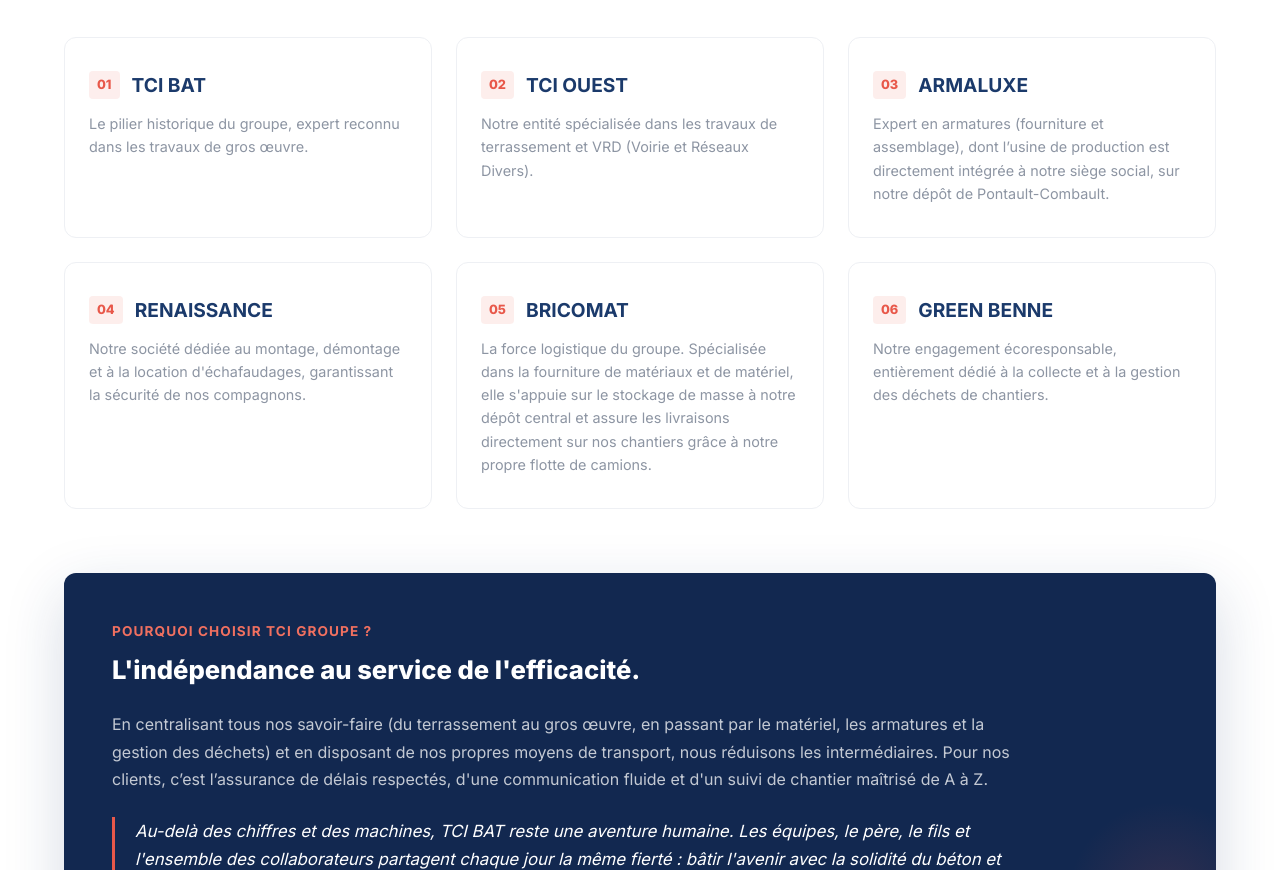
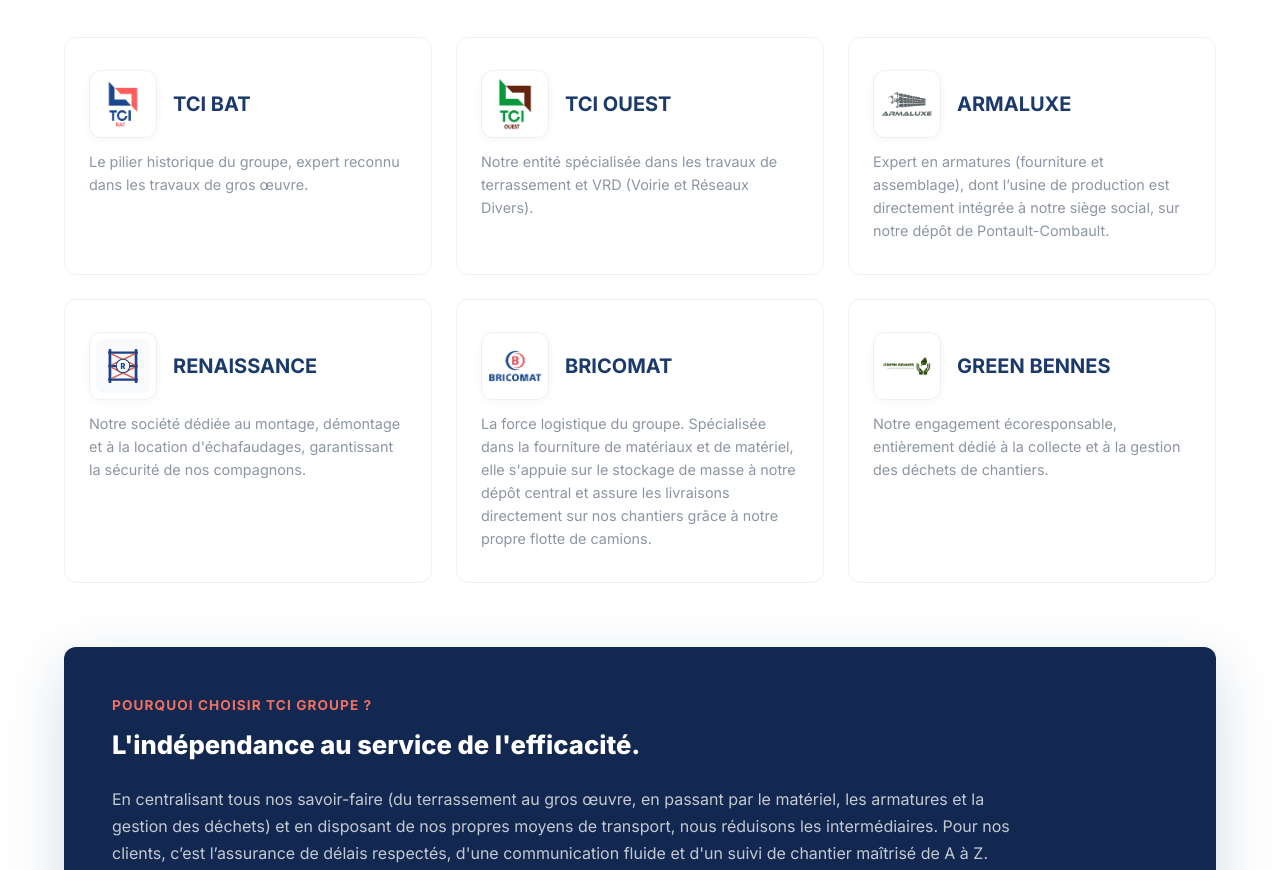
Before and after one commit to yekmen/tcibat-web, a plain HTML site: page index.html in a window 1280 px wide. Shown: the part 1710-2580 px from the top of the page. Drawn offline with Linux system fonts and the light colour scheme.

Commit message:
Add compangy images

```diff
--- a/index.html
+++ b/index.html
@@ -168,7 +168,9 @@
         <div class="entities-grid">
           <div class="entity-card">
             <div class="entity-header">
-              <span class="entity-tag">01</span>
+              <div class="entity-logo-box">
+                <img src="assets/entities/tci-bat.png" alt="Logo TCI BAT" class="entity-logo" loading="lazy" />
+              </div>
               <h4>TCI BAT</h4>
             </div>
             <p>Le pilier historique du groupe, expert reconnu dans les travaux de gros œuvre.</p>
@@ -176,7 +178,9 @@
 
           <div class="entity-card">
             <div class="entity-header">
-              <span class="entity-tag">02</span>
+              <div class="entity-logo-box">
+                <img src="assets/entities/tci-ouest.png" alt="Logo TCI OUEST" class="entity-logo" loading="lazy" />
+              </div>
               <h4>TCI OUEST</h4>
             </div>
             <p>Notre entité spécialisée dans les travaux de terrassement et VRD (Voirie et Réseaux Divers).</p>
@@ -184,7 +188,9 @@
 
           <div class="entity-card">
             <div class="entity-header">
-              <span class="entity-tag">03</span>
+              <div class="entity-logo-box">
+                <img src="assets/entities/armalux.png" alt="Logo ARMALUXE" class="entity-logo" loading="lazy" />
+              </div>
               <h4>ARMALUXE</h4>
             </div>
             <p>Expert en armatures (fourniture et assemblage), dont l’usine de production est directement intégrée à
@@ -193,7 +199,9 @@
 
           <div class="entity-card">
             <div class="entity-header">
-              <span class="entity-tag">04</span>
+              <div class="entity-logo-box">
+                <img src="assets/entities/renaissance.svg" alt="Logo RENAISSANCE" class="entity-logo" loading="lazy" />
+              </div>
               <h4>RENAISSANCE</h4>
             </div>
             <p>Notre société dédiée au montage, démontage et à la location d'échafaudages, garantissant la sécurité de
@@ -202,7 +210,9 @@
 
           <div class="entity-card">
             <div class="entity-header">
-              <span class="entity-tag">05</span>
+              <div class="entity-logo-box">
+                <img src="assets/entities/bricomat.png" alt="Logo BRICOMAT" class="entity-logo" loading="lazy" />
+              </div>
               <h4>BRICOMAT</h4>
             </div>
             <p>La force logistique du groupe. Spécialisée dans la fourniture de matériaux et de matériel, elle s'appuie
@@ -212,8 +222,10 @@
 
           <div class="entity-card">
             <div class="entity-header">
-              <span class="entity-tag">06</span>
-              <h4>GREEN BENNE</h4>
+              <div class="entity-logo-box">
+                <img src="assets/entities/green-bennes.jpg" alt="Logo GREEN BENNES" class="entity-logo" loading="lazy" />
+              </div>
+              <h4>GREEN BENNES</h4>
             </div>
             <p>Notre engagement écoresponsable, entièrement dédié à la collecte et à la gestion des déchets de
               chantiers.</p>
--- a/styles.css
+++ b/styles.css
@@ -587,22 +587,48 @@
 .entity-header {
   display: flex;
   align-items: center;
-  gap: 12px;
-}
-
-.entity-tag {
-  font-size: 0.8rem;
-  font-weight: 800;
-  color: var(--coral);
-  background: rgba(232, 88, 74, 0.1);
-  padding: 4px 8px;
-  border-radius: 4px;
+  gap: 16px;
+}
+
+.entity-tag,
+.entity-logo-box {
+  width: 68px;
+  height: 68px;
+  min-width: 68px;
+  background: #ffffff;
+  border: 1px solid var(--grey-100);
+  border-radius: 12px;
+  display: flex;
+  align-items: center;
+  justify-content: center;
+  padding: 6px;
+  box-shadow: 0 2px 8px rgba(0, 0, 0, 0.04);
+  transition: all var(--transition);
+  box-sizing: border-box;
+  overflow: hidden;
+}
+
+.entity-card:hover .entity-logo-box,
+.entity-card:hover .entity-tag {
+  border-color: rgba(232, 88, 74, 0.35);
+  box-shadow: 0 6px 16px rgba(232, 88, 74, 0.15);
+  transform: translateY(-2px);
+}
+
+.entity-logo {
+  max-width: 100%;
+  max-height: 100%;
+  width: auto;
+  height: auto;
+  object-fit: contain;
+  display: block;
 }
 
 .entity-header h4 {
-  font-size: 1.2rem;
+  font-size: 1.25rem;
   font-weight: 700;
   color: var(--navy);
+  margin: 0;
 }
 
 .entity-card p {
```
Also changed, not shown: assets/entities/armalux.png (added), assets/entities/bricomat.png (added), assets/entities/green-bennes.jpg (added), assets/entities/renaissance.svg (added), assets/entities/tci-bat.png (added), assets/entities/tci-ouest.png (added), assets/partners/armaluxe.jpg (added).
